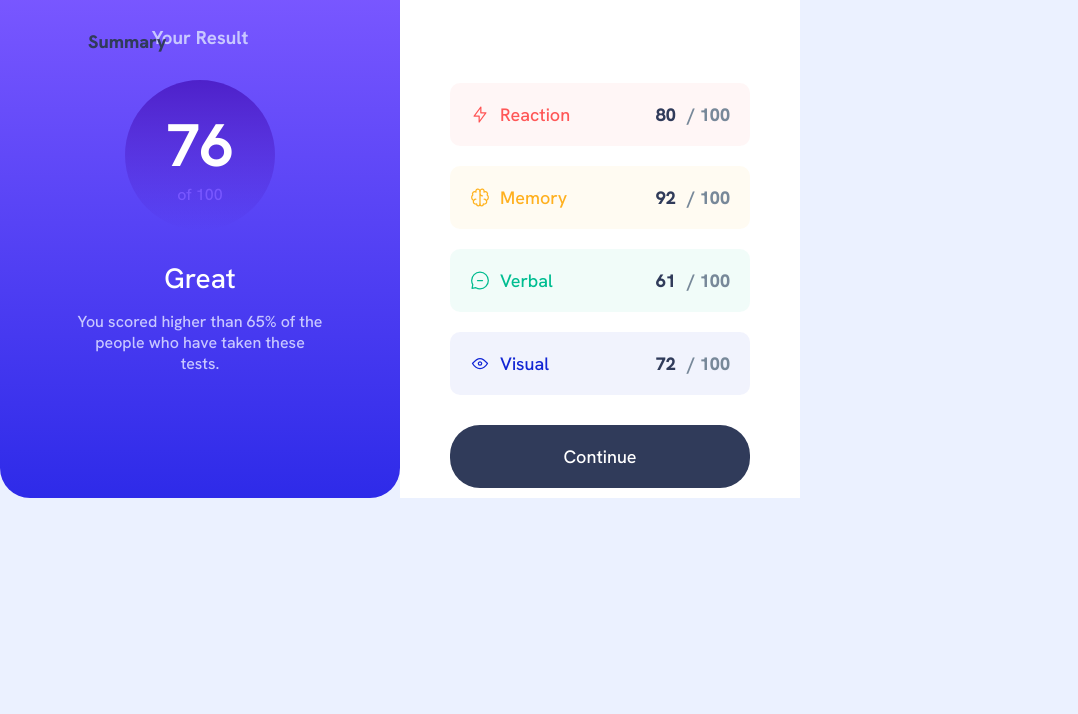
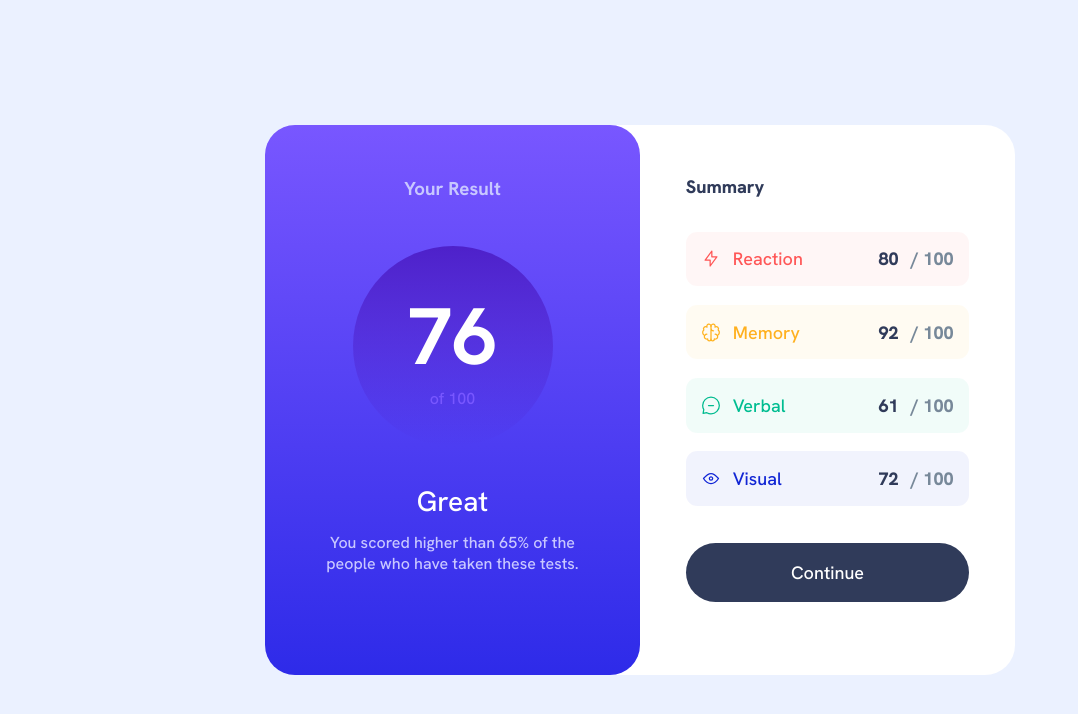
Before and after one commit to ldrennan279/Results-summary-component, a plain HTML site: page index.HTML in a window 1280 px wide. Shown: the whole page, without its empty margins (0-1078 px from the left). Drawn offline with Linux system fonts and the light colour scheme.

Commit message:
commit 5

```diff
--- a/index.HTML
+++ b/index.HTML
@@ -11,8 +11,9 @@
     <title>Result Summary</title>
 </head>
 <body>
+    <div class="blendBack"></div>
     <div class="overall-result-pane">
-        <h3 class="Light-lavender-font your">Your Result</h3>
+        <h3 class="Light-lavender-font yourResult">Your Result</h3>
         <div class="cirle">
             <p class="score">76</p>
             <p class="Light-slate-blue-font">of 100</p>
--- a/style.css
+++ b/style.css
@@ -41,23 +41,28 @@
 
 .overall-result-pane{
     background: linear-gradient(var(--Light-slate-blue), var(--Light-royal-blue));
-    padding: 25px 75px;
+    padding: 1.5625em 4.6875em;
 }
 
 .cirle{
-    margin: 30px;
+    margin: 1.175em 0 1.375em 0;
     background: linear-gradient(var(--Violet-blue) ,var(--Persian-blue));
     border: none;
     border-radius: 50%;
-    width: 150px;
-    height: 150px;
+    width: 9.375em;
+    height: 9.375em;
     display: flex;
     flex-direction: column;
     justify-content: center;
     align-items: center;
 }
+.mood{
+    margin-top: 0.525em;
+}
 .msg-text{
-    margin-bottom: 20px;
+    width: 275px;
+    margin-top: 0.8em;
+    margin-bottom: 0.8em;
 }
 
 /* detail result pane design */
@@ -71,29 +76,28 @@
     width: 80vw;
 }
 .detail-title{
-    margin: 30px 0;
+    margin: 1.075em 0;
 }
 .item-results{
     display: flex;
     justify-content: space-between;
-    align-items: center;
-    padding: 20px;
+    padding: 0.8725em;
 }
 .labelEl{
     display: flex;
     flex-direction: row;
 }
 .labelEl p{
-    margin-left: 10px;
+    margin-left: 0.625em;
 }
 .reaction,
 .memory,
 .verbal,
 .visual {
     border: none;
-    border-radius: 10px;
-    margin-bottom: 20px;
-    font-size: 18px;
+    border-radius: 0.625em;
+    margin-bottom: 1.05em;
+    font-size: 1.125em;
 }
 .reaction{
     background-color:hsla(0, 100%, 67%, 0.055) ;
@@ -117,7 +121,7 @@
 }
 .result{
     color: var(--Dark-gray-blue);
-    margin-right: 7px;
+    margin-right: 0.43em;
 }
 .total{
     color: lightslategrey;
@@ -125,13 +129,13 @@
 button{
     width: 80vw;
     border: none;
-    border-radius: 30px;
-    padding: 20px;
-    margin: 10px;
+    border-radius: 1.875em;
+    padding: 1em;
+    margin: 1em;
     background: var(--Dark-gray-blue);
     color: var(--White);
     cursor: pointer;
-    font-size: 18px;
+    font-size: 1.125em;
     font-family: 'Hanken Grotesk', sans-serif;
 }
 
@@ -146,13 +150,12 @@ button{
 
 .score{
     color: var(--White);
-    font-size: 60px;
+    font-size: 3.75em;
     font-weight: 700;
 }
 .mood{
     color: var(--White);
-    margin-bottom: 15px;
-    font-size: 28px;
+    font-size: 1.75em;
     font-weight: 500;
 }
 .msg-text{
@@ -162,27 +165,61 @@ button{
 .detail-title{
     color: var(--Dark-gray-blue);
     font-weight: 800;
-    font-size: 18px;
+    font-size: 1.125em;
     text-align: left;
 }
 
-@media (min-width:375px ){
+@media (min-width:600px ){
    body{
+    height: 100vh;
     display: flex;
     flex-direction: row;
+    justify-content: center;
+    align-items: center;
     margin: auto;
     background: var(--Pale-blue);
    }
+   .blendBack{
+    width: 18.75em;
+    background: white;
+    position: absolute;
+    z-index: -1;
+   }
    .overall-result-pane,
-   .detail-result-pane{
-    max-width: 400px;
+   .detail-result-pane,
+   .blendBack{
+    max-width: 23.4375em;
+    height: 34.375em;
+    padding-top: 1em;
+   }
+   .overall-result-pane{
+    border-radius: 1.875em;
+   }
+   .yourResult,
+   .detail-title{
+    margin: 1.875em;
    }
    .detail-result-pane{
+    width: 25em;
     background: var(--White);
-    border-radius: 0;
-    width: 600px;
+    border-radius: 0px 1.875em 1.875em 0px;
    }
-   button, .item-results{
-    width: 300px;
+   .detail-title{
+    width: 100%;
    }
+
+   button, .item-results, .detail-title{
+    width: 15.75em;
+   }
+   button:hover{
+    background: var(--Light-royal-blue);
+   }
+   .cirle{
+    margin-top: 0.625em;
+    width: 12.5em;
+    height: 12.5em;
+    }
+    .score{
+        font-size: 5em;
+    }
 }
```
